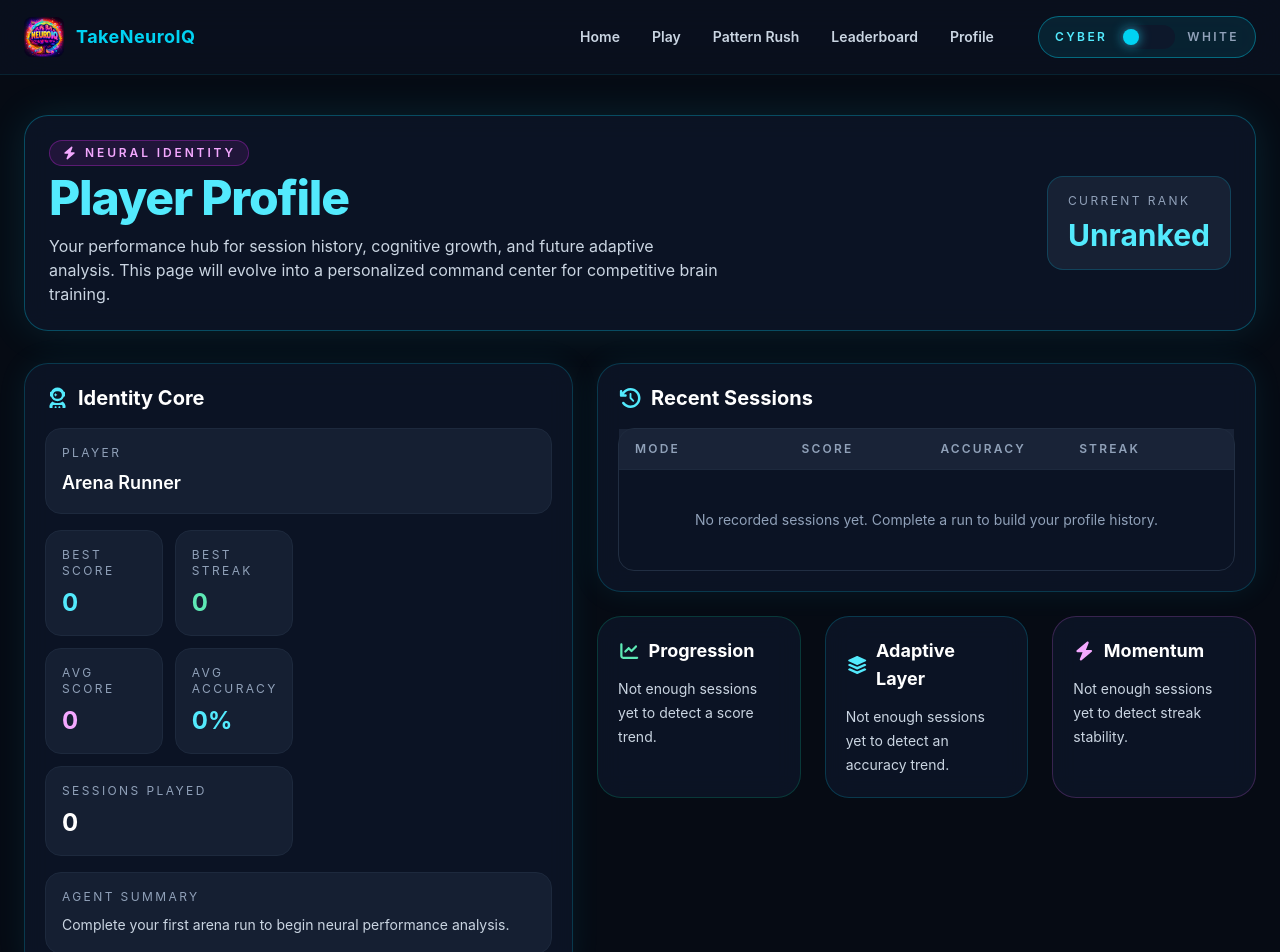
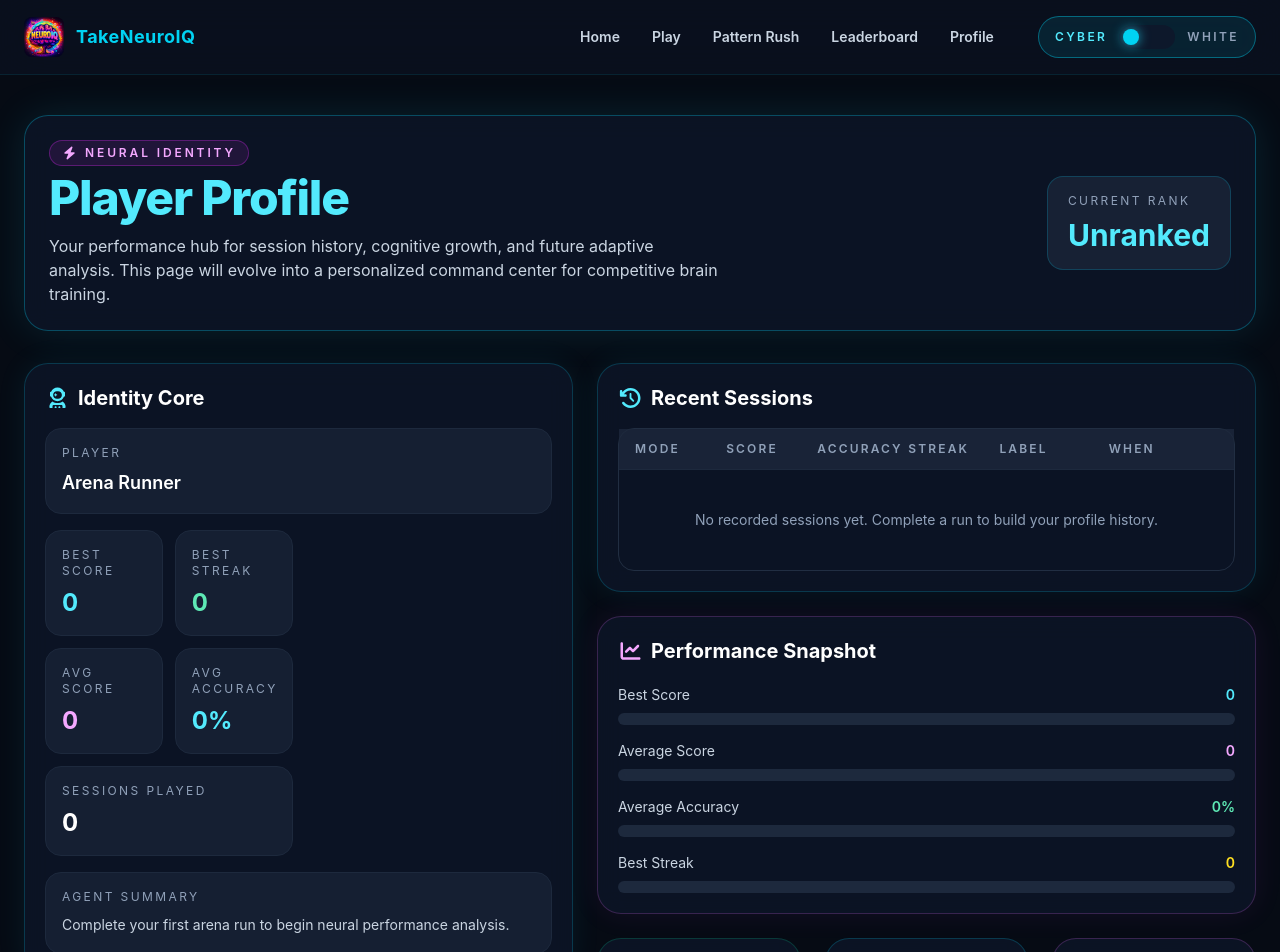
Before and after one commit to Breedlove-Jason/takeneuroiq, a React (Vite) app: page /profile in a window 1280 px wide. Shown: the top 952 px of the page. Built offline with nearby package versions, Linux system fonts and the light colour scheme.

Commit message:
feat: enhance ProfilePage with performance insights, session labeling, and new UI elements

```diff
--- a/src/game/sessionTracker.js
+++ b/src/game/sessionTracker.js
@@ -1,4 +1,24 @@
 const sessions = [];
+
+function getSessionLabel(session) {
+  const score = session.score ?? 0;
+  const accuracy = session.accuracy ?? 0;
+  const bestStreak = session.bestStreak ?? session.streak ?? 0;
+
+  if (score >= 1000 && accuracy >= 90 && bestStreak >= 10) {
+    return 'Elite Run';
+  }
+
+  if (score >= 700 && accuracy >= 80 && bestStreak >= 6) {
+    return 'Strong Run';
+  }
+
+  if (score >= 400 && accuracy >= 70) {
+    return 'Stable Run';
+  }
+
+  return 'Training Run';
+}
 
 export function recordSession(session) {
   const normalizedSession = {
@@ -12,6 +32,8 @@ export function recordSession(session) {
     bestStreak: session.bestStreak ?? session.streak ?? 0,
     ...session,
   };
+
+  normalizedSession.label = getSessionLabel(normalizedSession);
 
   sessions.push(normalizedSession);
 }
--- a/src/pages/ProfilePage.jsx
+++ b/src/pages/ProfilePage.jsx
@@ -8,6 +8,14 @@ import {
   faLayerGroup,
 } from "@fortawesome/free-solid-svg-icons";
 import { getSessions } from "../game/sessionTracker";
+
+function formatSessionTime(timestamp) {
+  if (!timestamp) return '—';
+  return new Date(timestamp).toLocaleDateString('en-US', {
+    month: 'short',
+    day: 'numeric',
+  });
+}
 
 function ProfilePage() {
   const sessions = getSessions();
@@ -50,19 +58,49 @@ function ProfilePage() {
       return "Complete your first arena run to begin neural performance analysis.";
     }
 
+    const insights = [];
+
     if (averageAccuracy >= 90) {
-      return "Precision stability detected. Your pattern recognition accuracy is exceeding baseline performance.";
+      insights.push(
+        "Precision is running above baseline, indicating strong pattern recognition control.",
+      );
+    } else if (averageAccuracy >= 75) {
+      insights.push(
+        "Accuracy is stable, with room to sharpen precision under pressure.",
+      );
+    } else {
+      insights.push(
+        "Precision remains an active improvement area and may benefit from slower, more controlled runs.",
+      );
     }
 
     if (bestStreak >= 10) {
-      return "Streak resilience detected. You maintain cognitive momentum under time pressure.";
+      insights.push(
+        "Momentum resilience is strong, with extended streaks sustained during timed play.",
+      );
+    } else if (bestStreak >= 5) {
+      insights.push(
+        "Streak control is forming, though longer momentum chains are still developing.",
+      );
+    } else {
+      insights.push(
+        "Momentum breaks quickly, suggesting pressure handling is still stabilizing.",
+      );
     }
 
-    if (averageScore >= 800) {
-      return "Strong scoring efficiency detected. Your neural processing speed is trending above baseline.";
+    if (averageScore >= 1000) {
+      insights.push(
+        "Scoring efficiency is trending high, pointing to strong processing speed and execution.",
+      );
+    } else if (averageScore >= 600) {
+      insights.push("Scoring output is building steadily across sessions.");
+    } else {
+      insights.push(
+        "Scoring output is still early-stage, with growth expected as consistency improves.",
+      );
     }
 
-    return "Early performance signals detected. Continue running sessions to unlock deeper cognitive analysis.";
+    return insights.join(" ");
   })();
   const scoreTrend = (() => {
     if (sessions.length < 2) {
@@ -137,6 +175,12 @@ function ProfilePage() {
 
     return "Streak stability moderate. Momentum control is forming but not yet fully consistent.";
   })();
+
+  const scoreBarMax = Math.max(bestScore, 1500);
+  const bestScorePercent = Math.min((bestScore / scoreBarMax) * 100, 100);
+  const averageScorePercent = Math.min((averageScore / scoreBarMax) * 100, 100);
+  const averageAccuracyPercent = Math.min(averageAccuracy, 100);
+  const bestStreakPercent = Math.min((bestStreak / 20) * 100, 100);
 
   return (
     <section className="min-h-screen px-6 py-10">
@@ -291,25 +335,33 @@ function ProfilePage() {
               </h2>
 
               <div className="mt-4 rounded-2xl border border-slate-700/60">
-                <div className="grid grid-cols-[1.2fr_1fr_1fr_1fr] bg-slate-800/80 px-4 py-3 text-xs font-semibold uppercase tracking-[0.18em] text-slate-400">
+                <div className="grid grid-cols-[1fr_1fr_1fr_1fr_1.2fr_1.2fr] bg-slate-800/80 px-4 py-3 text-xs font-semibold uppercase tracking-[0.18em] text-slate-400">
                   <span>Mode</span>
                   <span>Score</span>
                   <span>Accuracy</span>
                   <span>Streak</span>
+                  <span>Label</span>
+                  <span>When</span>
                 </div>
 
                 {recentSessions.length > 0 ? (
                   recentSessions.map((session, index) => (
                     <div
                       key={`${session.score ?? 0}-${index}`}
-                      className="grid grid-cols-[1.2fr_1fr_1fr_1fr] items-center border-t border-slate-800 px-4 py-4 text-sm text-slate-200 transition duration-200 hover:bg-slate-800/70"
+                      className="grid grid-cols-[1fr_1fr_1fr_1fr_1.2fr_1.2fr] items-center border-t border-slate-800 px-4 py-4 text-sm text-slate-200 transition duration-200 hover:bg-slate-800/70"
                     >
                       <span className="font-semibold text-white">
-                        {session.mode || "Pattern Rush"}
+                        {session.mode || 'Pattern Rush'}
                       </span>
                       <span>{session.score ?? 0}</span>
                       <span>{session.accuracy ?? 0}%</span>
                       <span>{session.bestStreak ?? session.streak ?? 0}</span>
+                      <span className="text-fuchsia-300 font-semibold">
+                        {session.label}
+                      </span>
+                      <span className="text-slate-400">
+                        {formatSessionTime(session.timestamp)}
+                      </span>
                     </div>
                   ))
                 ) : (
@@ -318,6 +370,78 @@ function ProfilePage() {
                     profile history.
                   </div>
                 )}
+              </div>
+            </div>
+
+            <div className="rounded-3xl border border-fuchsia-400/20 bg-slate-900/70 p-5 shadow-[0_0_30px_rgba(217,70,239,0.08)] backdrop-blur-md">
+              <h2 className="flex items-center gap-2 text-xl font-bold text-white">
+                <FontAwesomeIcon
+                  icon={faChartLine}
+                  className="text-fuchsia-300"
+                />
+                Performance Snapshot
+              </h2>
+
+              <div className="mt-5 space-y-4">
+                <div>
+                  <div className="mb-2 flex items-center justify-between text-sm">
+                    <span className="text-slate-300">Best Score</span>
+                    <span className="font-semibold text-cyan-300">
+                      {bestScore}
+                    </span>
+                  </div>
+                  <div className="h-3 overflow-hidden rounded-full bg-slate-800">
+                    <div
+                      className="h-full rounded-full bg-cyan-400 transition-all duration-500"
+                      style={{ width: `${bestScorePercent}%` }}
+                    />
+                  </div>
+                </div>
+
+                <div>
+                  <div className="mb-2 flex items-center justify-between text-sm">
+                    <span className="text-slate-300">Average Score</span>
+                    <span className="font-semibold text-fuchsia-300">
+                      {averageScore}
+                    </span>
+                  </div>
+                  <div className="h-3 overflow-hidden rounded-full bg-slate-800">
+                    <div
+                      className="h-full rounded-full bg-fuchsia-400 transition-all duration-500"
+                      style={{ width: `${averageScorePercent}%` }}
+                    />
+                  </div>
+                </div>
+
+                <div>
+                  <div className="mb-2 flex items-center justify-between text-sm">
+                    <span className="text-slate-300">Average Accuracy</span>
+                    <span className="font-semibold text-emerald-300">
+                      {averageAccuracy}%
+                    </span>
+                  </div>
+                  <div className="h-3 overflow-hidden rounded-full bg-slate-800">
+                    <div
+                      className="h-full rounded-full bg-emerald-400 transition-all duration-500"
+                      style={{ width: `${averageAccuracyPercent}%` }}
+                    />
+                  </div>
+                </div>
+
+                <div>
+                  <div className="mb-2 flex items-center justify-between text-sm">
+                    <span className="text-slate-300">Best Streak</span>
+                    <span className="font-semibold text-yellow-300">
+                      {bestStreak}
+                    </span>
+                  </div>
+                  <div className="h-3 overflow-hidden rounded-full bg-slate-800">
+                    <div
+                      className="h-full rounded-full bg-yellow-400 transition-all duration-500"
+                      style={{ width: `${bestStreakPercent}%` }}
+                    />
+                  </div>
+                </div>
               </div>
             </div>
 
```
Also changed, not shown: 1 other file (tests, documents, lock files or other folders).
